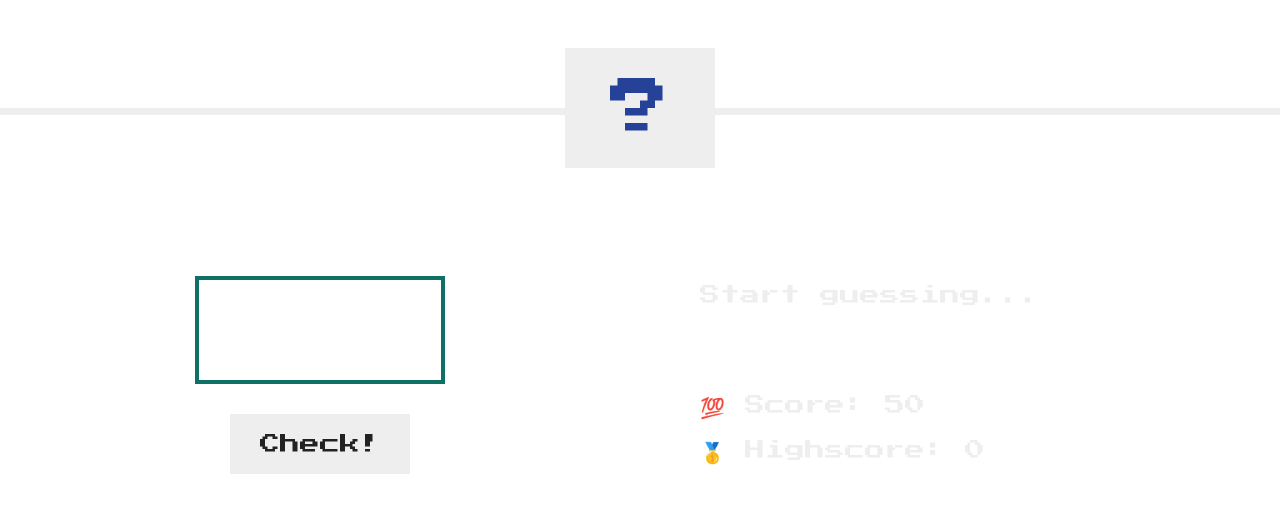
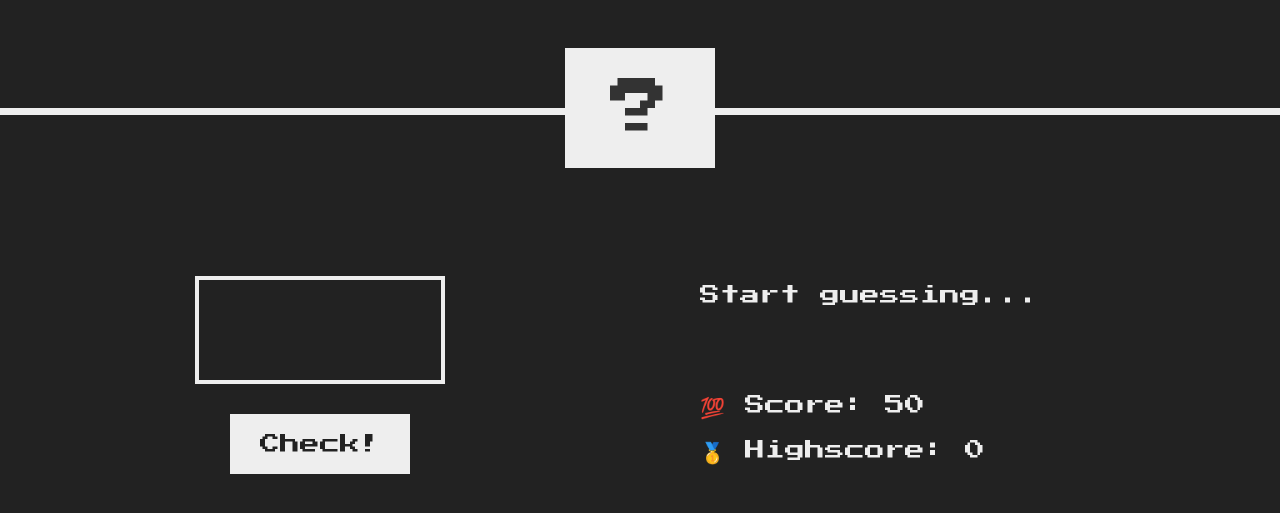
Before and after one commit to OnePower07/GuessMyNumber, a plain HTML site: page index.html in a window 1280 px wide. Shown: the part 165-678 px from the top of the page. Drawn offline with Linux system fonts and the light colour scheme.

Commit message:
Update style.css

```diff
--- a/style.css
+++ b/style.css
@@ -1,4 +1,4 @@
-@import url("https://fonts.googleapis.com/css?family=Press+Start+2P&display=swap");
+@import url('https://fonts.googleapis.com/css?family=Press+Start+2P&display=swap');
 
 * {
   margin: 0;
@@ -12,14 +12,13 @@ html {
 }
 
 body {
-  font-family: "Press Start 2P", sans-serif;
-  background-size: cover;
-  background-position: center;
-  background-repeat: no-repeat;
-  background-attachment: fixed;
-  color: #e7e311;
+  font-family: 'Press Start 2P', sans-serif;
+  color: #eee;
+  background-color: #222;
+  /* background-color: #60b347; */
 }
 
+/* LAYOUT */
 header {
   position: relative;
   height: 35vh;
@@ -28,7 +27,7 @@ header {
 
 main {
   height: 65vh;
-  color: #eeeeee;
+  color: #eee;
   display: flex;
   align-items: center;
   justify-content: space-around;
@@ -46,6 +45,7 @@ main {
   font-size: 2rem;
 }
 
+/* ELEMENTS STYLE */
 h1 {
   font-size: 4rem;
   text-align: center;
@@ -58,7 +58,7 @@ h1 {
 
 .number {
   background: #eee;
-  color: #264198;
+  color: #333;
   font-size: 6rem;
   width: 15rem;
   padding: 3rem 0rem;
@@ -84,7 +84,7 @@ h1 {
 
 .guess {
   background: none;
-  border: 4px solid #0f7166;
+  border: 4px solid #eee;
   font-family: inherit;
   color: inherit;
   font-size: 5rem;
@@ -106,7 +106,7 @@ h1 {
 }
 
 .btn:hover {
-  background-color: #21bca2;
+  background-color: #ccc;
 }
 
 .message {
@@ -117,8 +117,3 @@ h1 {
 .label-score {
   margin-bottom: 2rem;
 }
-
-/* Animation for Correct Guess */
-.number.correct {
-  animation: correctAnimation 0.5s ease-in-out;
-}
```
